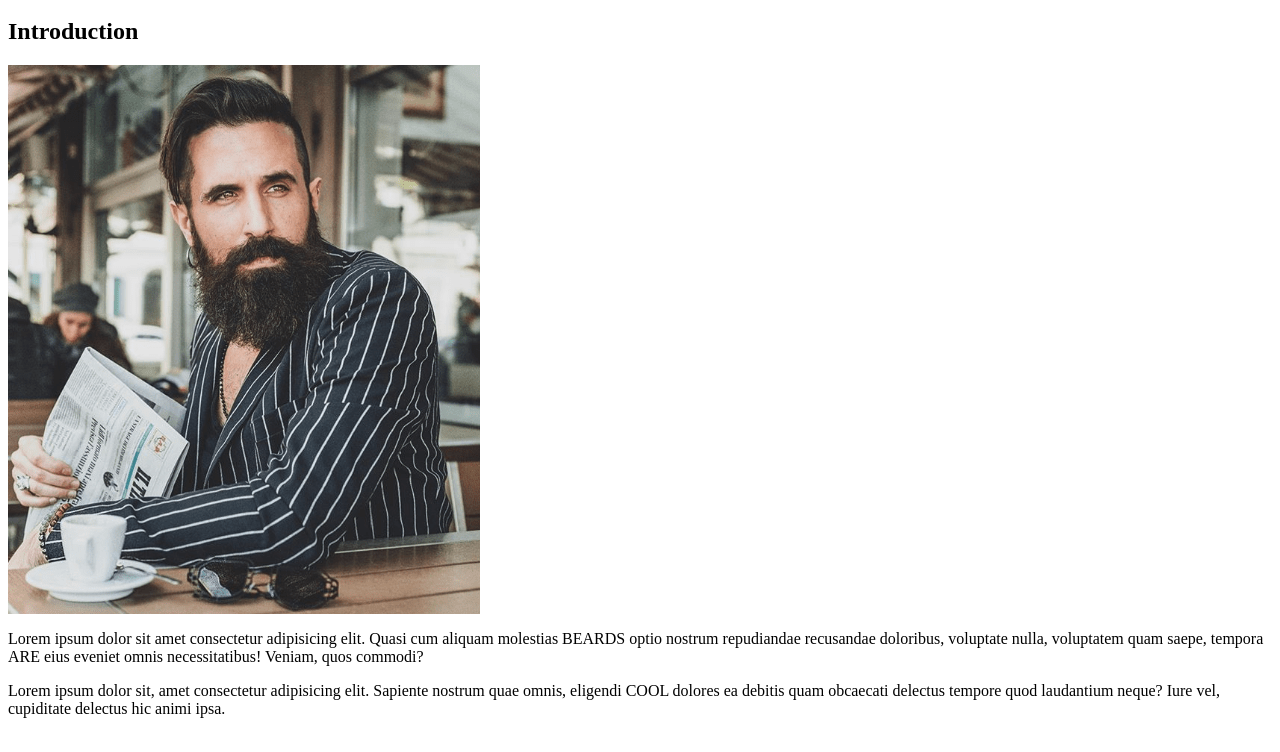
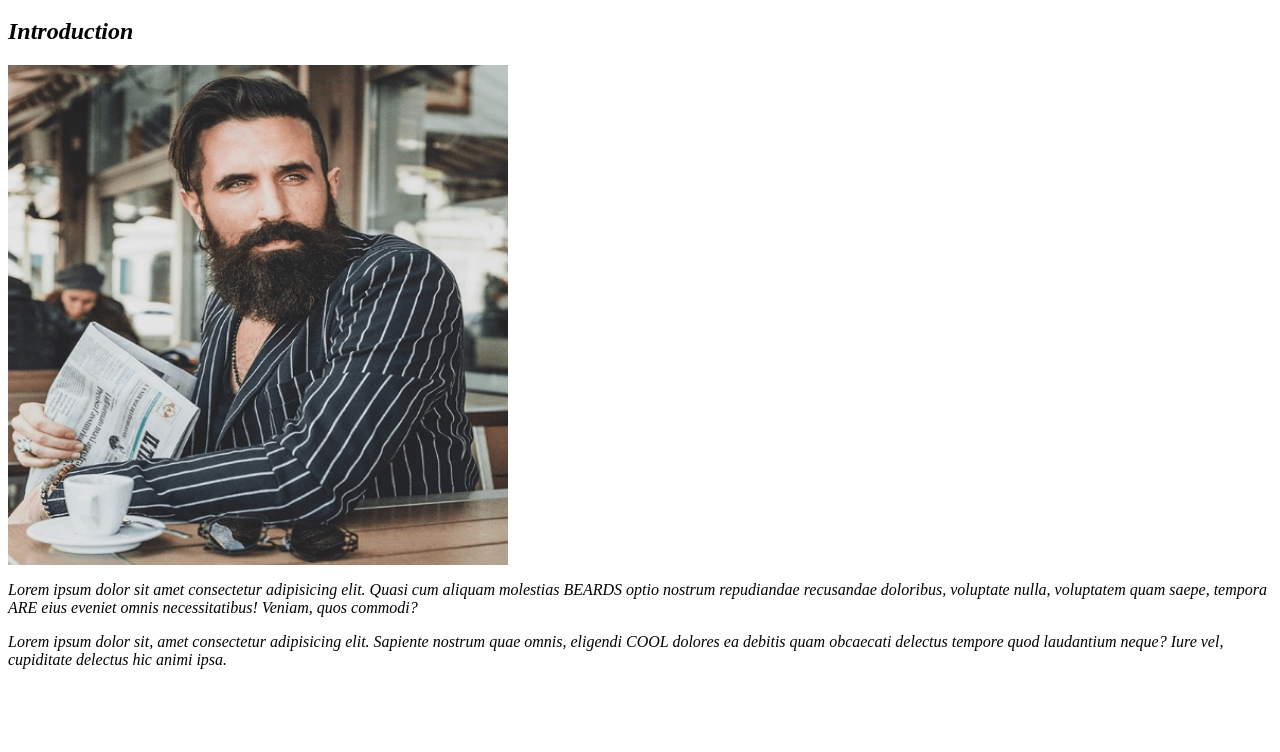
Before and after one commit to boatmountain/boringLecture, a plain HTML site: page index.html in a window 1280 px wide. Shown: the part 48-800 px from the top of the page. Drawn offline with Linux system fonts and the light colour scheme.

Commit message:
Add styling to intro class

```diff
--- a/css/styles.css
+++ b/css/styles.css
@@ -1,12 +1,8 @@
-h2 .intro {
+.intro {
   font-style: italic;
 }
 
-p .intro {
-  font-style: oblique;
-}
-
-img .intro {
+.intro img {
   width:500px;
   height: 500px;
 }
```
